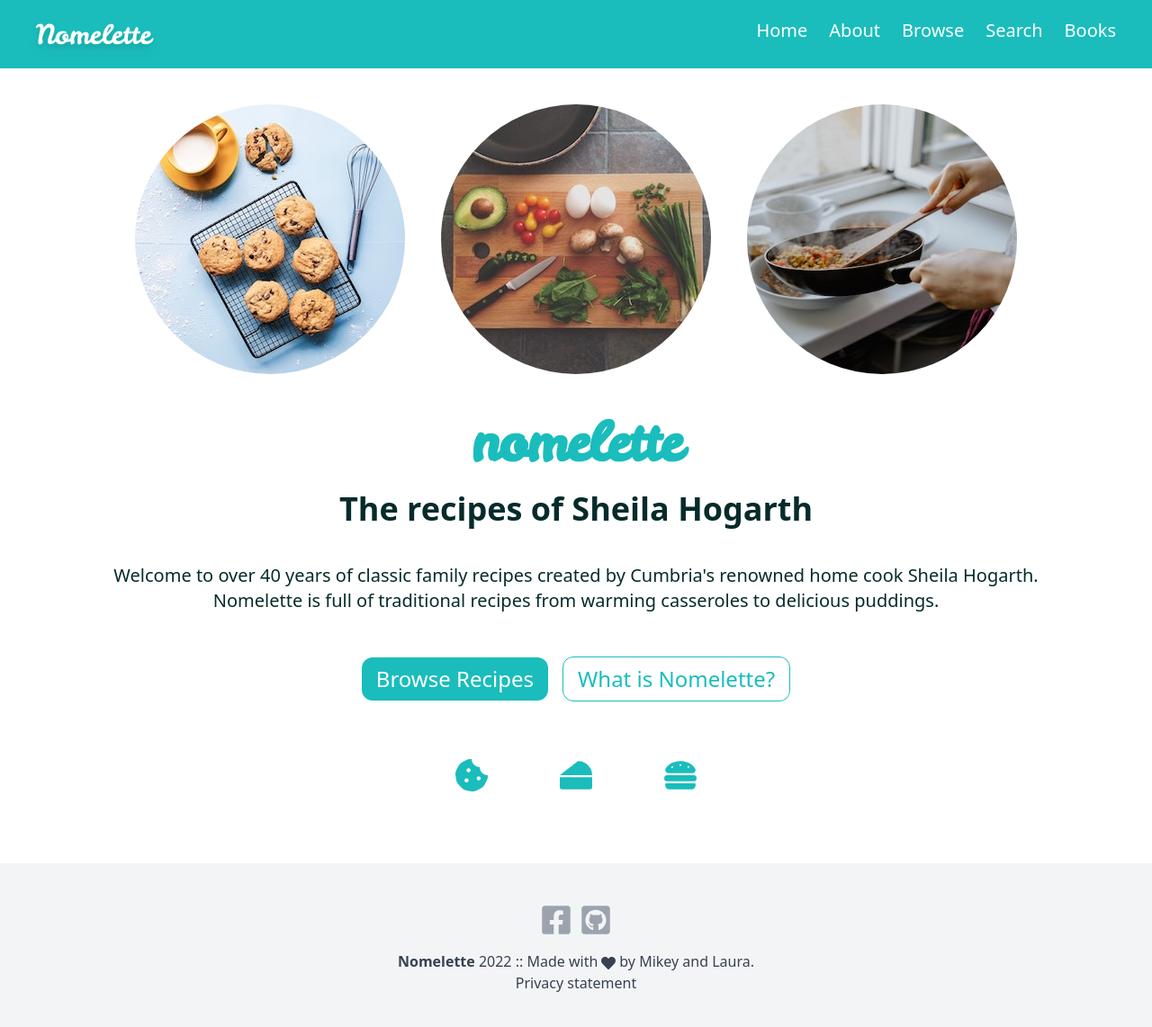
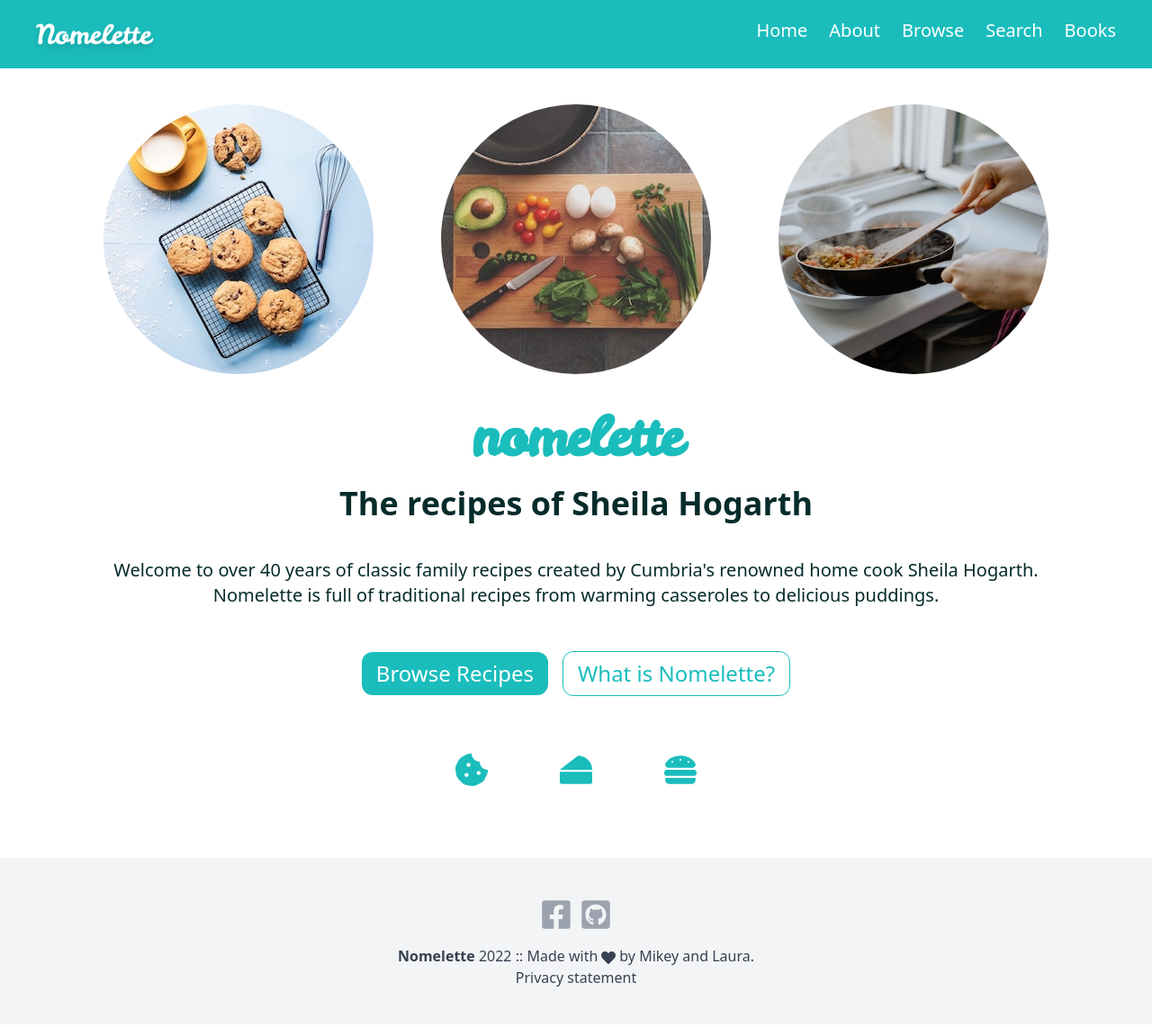
Before and after one commit to mikeyhogarth/nomelette.co.uk, a Next.js app: page / in a window 1280 px wide. Shown: the top 1142 px of the page at 90% size. Built offline with nearby package versions, Linux system fonts and the light colour scheme.

Commit message:
Update Packages

```diff
--- a/components/Footer.tsx
+++ b/components/Footer.tsx
@@ -5,24 +5,24 @@ export default function Footer() {
   return (
     <footer className="w-full bg-gray-100 text-center p-10 mt-20 text-gray-700">
       <div className="social-icons mb-3 text-center text-4xl text-gray-400">
-        <Link href={`https://www.facebook.com/Nomelette/`}>
-          <a title="Facebook Community">
-            <FaFacebookSquare className="inline m-1 hover:text-black" />
-          </a>
+        <Link
+          title="Facebook Community"
+          href={`https://www.facebook.com/Nomelette/`}
+        >
+          <FaFacebookSquare className="inline m-1 hover:text-black" />
         </Link>
-        <Link href="https://github.com/mikeyhogarth/nomelette.co.uk">
-          <a title="Source Code">
-            <FaGithubSquare className="inline m-1 hover:text-black" />
-          </a>
+        <Link
+          title="Source Code"
+          href="https://github.com/mikeyhogarth/nomelette.co.uk"
+        >
+          <FaGithubSquare className="inline m-1 hover:text-black" />
         </Link>
       </div>
       <strong>Nomelette</strong> {new Date().getFullYear()} :: Made with
       <FaHeart className="inline mx-1" />
       by Mikey and Laura.
-      <Link href="/privacy">
-        <a className="privacy-statement block hover:underline">
-          Privacy statement
-        </a>
+      <Link href="/privacy" className="privacy-statement block hover:underline">
+        Privacy statement
       </Link>
     </footer>
   );
--- a/components/Navigation.tsx
+++ b/components/Navigation.tsx
@@ -33,10 +33,12 @@ interface NavLinkProps {
 function NavLink({ href, text, setOpen }: NavLinkProps) {
   return (
     <li className="md:inline-block">
-      <Link href={href}>
-        <a className="hover:underline" onClick={() => setOpen(false)}>
-          {text}
-        </a>
+      <Link
+        href={href}
+        className="hover:underline"
+        onClick={() => setOpen(false)}
+      >
+        {text}
       </Link>
     </li>
   );
--- a/components/RecipeList.tsx
+++ b/components/RecipeList.tsx
@@ -15,8 +15,10 @@ const RecipeList = ({ recipes }: Props) => {
         <li key={r.name} className="mx-0 py-4 border-b leading-none">
           {r.image && (
             <div className="float-right leading-none m-4 mr-0 mt-0">
-              <Link href={`/recipes/${r.slug.current}`}>
-                <a className="text-2xl text-secondary font-bold no-underline">
+              <Link
+                href={`/recipes/${r.slug.current}`}
+                className="text-2xl text-secondary font-bold no-underline"
+              >
                 <Image
                   src={urlForImage(r.image).width(500).height(500).url()}
                   alt={`Picture of ${r.name}`}
@@ -25,14 +27,14 @@ const RecipeList = ({ recipes }: Props) => {
                   height={150}
                   loading="lazy"
                 />
-                </a>
               </Link>
             </div>
           )}
-          <Link href={`/recipes/${r.slug.current}`}>
-            <a className="text-2xl text-secondary font-bold no-underline">
+          <Link
+            href={`/recipes/${r.slug.current}`}
+            className="text-2xl text-secondary font-bold no-underline"
+          >
             {r.name}
-            </a>
           </Link>
           {(r.cooking_time || r.preparation_time) && (
             <p className="italic text-gray-400 leading-normal py-2">
--- a/components/TagImage.tsx
+++ b/components/TagImage.tsx
@@ -11,11 +11,11 @@ interface Props {
 
 export default function TagImage({ text, image, url }: Props) {
   return (
-    <Link href={url}>
-      <a className="no-underline hover:no-underline">
+    <Link href={url} className="no-underline hover:no-underline">
       <figure className="leading-none w-full hover:brightness-110 transition">
         <Image
           src={image}
+          style={{ height: "300px" }}
           alt={`Photo representing ${text}`}
           width={300}
           height={300}
@@ -24,7 +24,6 @@ export default function TagImage({ text, image, url }: Props) {
           {text}
         </figcaption>
       </figure>
-      </a>
     </Link>
   );
 }
--- a/components/TagList.tsx
+++ b/components/TagList.tsx
@@ -12,8 +12,8 @@ export default function TagList({ tags }: Props) {
         .sort((a, b) => a.localeCompare(b))
         .map((tag, idx) => (
           <li key={idx} property="recipeCategory">
-            <Link href={`/tagged-with/${tag}`}>
-              <a
+            <Link
+              href={`/tagged-with/${tag}`}
               className={`${
                 tag === "vegetarian" ? "bg-green-500" : "bg-primary"
               }`}
@@ -22,7 +22,6 @@ export default function TagList({ tags }: Props) {
                 <FaLeaf className="inline mr-1 relative -top-px" />
               )}
               {tag}
-              </a>
             </Link>
           </li>
         ))}
--- a/pages/_app.tsx
+++ b/pages/_app.tsx
@@ -51,9 +51,7 @@ export default function MyApp({ Component, pageProps }: AppProps) {
       </Head>
       <header className="sticky top-0 z-50 px-10 bg-primary text-white print:hidden flex flex-row py-2 md:py-5">
         <h1 className="font-brand text-3xl drop-shadow-lg inline-block my-0 py-0">
-          <Link href={`/`}>
-            <a>Nomelette</a>
-          </Link>
+          <Link href={`/`}>Nomelette</Link>
         </h1>
 
         <Navigation />
--- a/pages/books/[slug].tsx
+++ b/pages/books/[slug].tsx
@@ -18,9 +18,7 @@ export default function RecipePage({ book }: Props) {
       <ul>
         {book.recipes.map((r) => (
           <li key={r.name}>
-            <Link href={`/recipes/${r.slug.current}`}>
-              <a>{r.name}</a>
-            </Link>
+            <Link href={`/recipes/${r.slug.current}`}>{r.name}</Link>
           </li>
         ))}
       </ul>
--- a/pages/books/index.tsx
+++ b/pages/books/index.tsx
@@ -31,7 +31,7 @@ export default function RecipePage({ books }: Props) {
           <h2>{book.title}</h2>
           <PortableText value={book.description} />
           <Link href={`/books/${book.slug.current}`}>
-            <a>Browse recipes from {book.title}</a>
+            Browse recipes from {book.title}
           </Link>
         </React.Fragment>
       ))}
--- a/pages/index.tsx
+++ b/pages/index.tsx
@@ -9,32 +9,32 @@ import { FaCookieBite, FaCheese, FaHamburger } from "react-icons/fa";
 export default function Home() {
   return (
     <>
-      <div className="text-center mt-10">
+      <div className="flex justify-evenly mt-10">
         <Image
           className="rounded-full"
+          style={{ height: "300px" }}
           src={homepageImage1}
           alt="Image representing home cooking"
           width={300}
           height={300}
         />
-        <div className="hidden md:inline-block mx-10">
+
         <Image
-            className="rounded-full hidden md:inline-block"
+          className="rounded-full hidden md:inline"
+          style={{ height: "300px" }}
           src={homepageImage2}
           alt="Image representing home cooking"
           width={300}
           height={300}
         />
-        </div>
-        <div className="hidden xl:inline-block">
         <Image
-            className="rounded-full"
+          className="rounded-full hidden xl:inline"
+          style={{ height: "300px" }}
           src={homepageImage3}
           alt="Image representing home cooking"
           width={300}
           height={300}
         />
-        </div>
       </div>
       <div className="text-center">
         <h2 className="font-brand text-primary lowercase tracking-tight text-6xl ">
@@ -51,11 +51,11 @@ export default function Home() {
         </p>
 
         <div className="mb-14">
-          <Link href="/recipes">
-            <a className="btn m-2">Browse Recipes</a>
+          <Link href="/recipes" className="btn m-2">
+            Browse Recipes
           </Link>
-          <Link href="/about">
-            <a className="btn btn-secondary m-2">What is Nomelette?</a>
+          <Link href="/about" className="btn btn-secondary m-2">
+            What is Nomelette?
           </Link>
         </div>
         <FaCookieBite className="inline-block text-primary text-4xl" />
```
Also changed, not shown: package.json (+4 -4 lines), 1 other file (tests, documents, lock files or other folders). Lines whose indentation alone changed are shown as unchanged.
